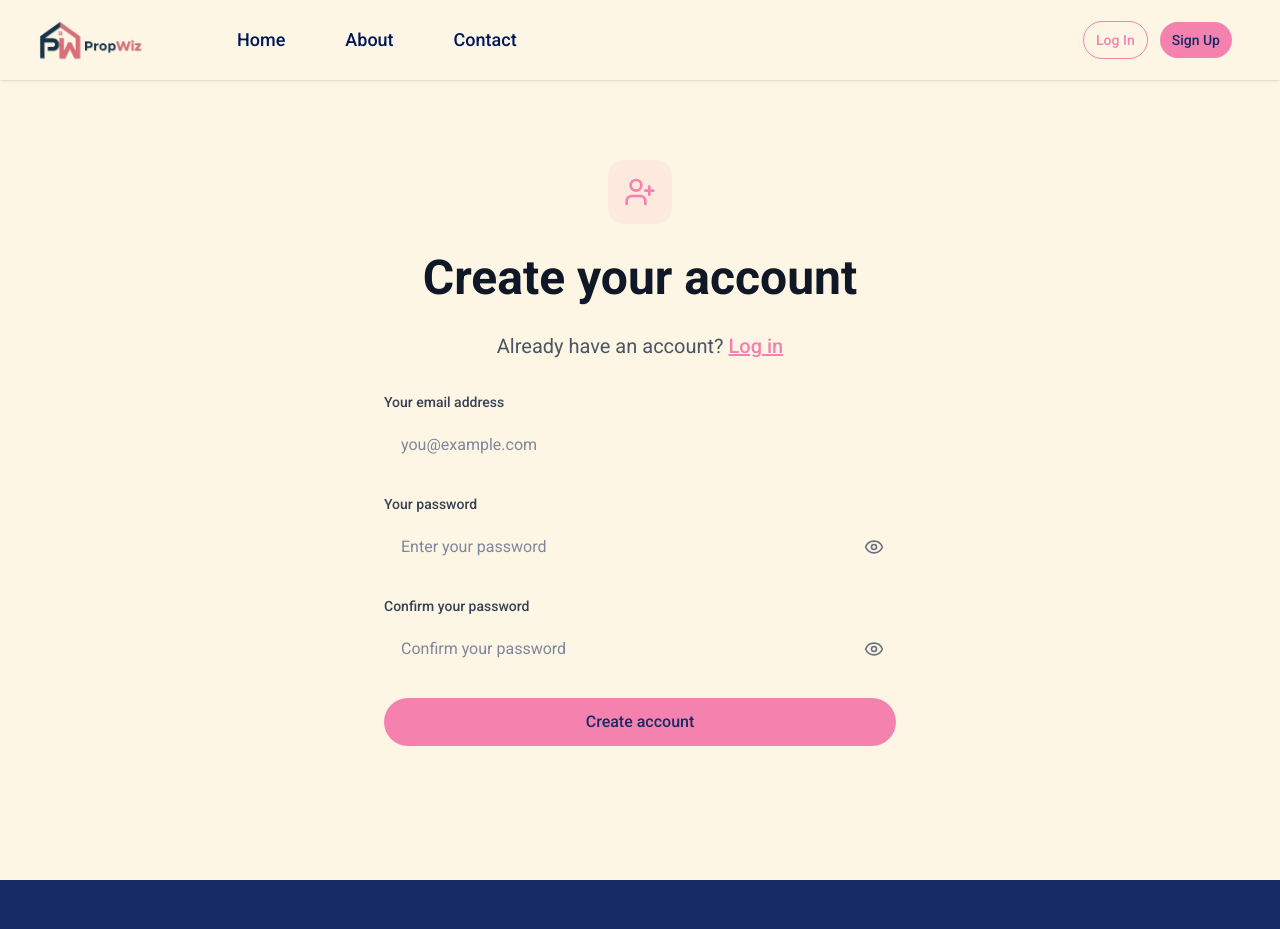
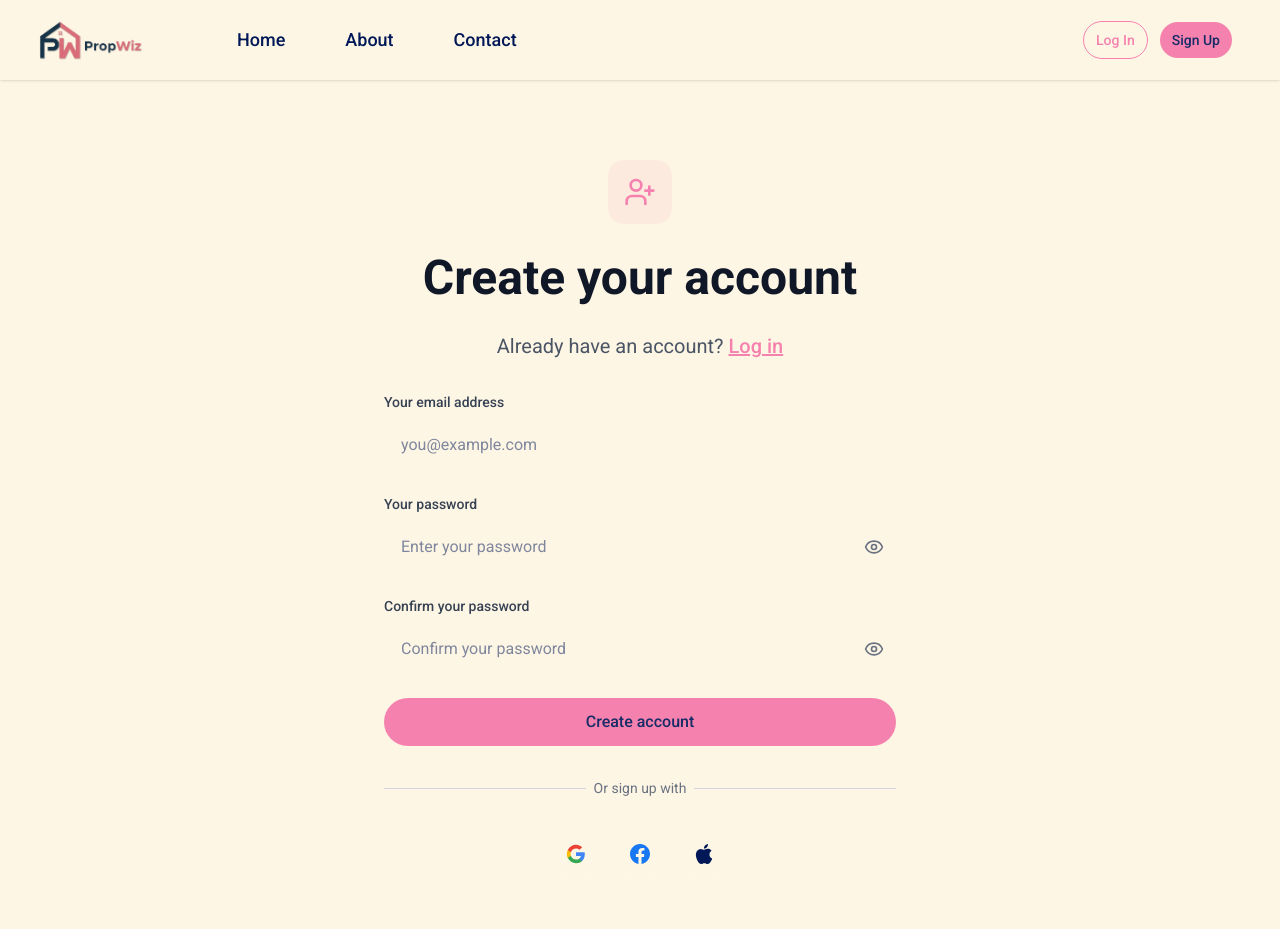
Before and after one commit to titusedwardgoh/property-calculator-mac, a Next.js app: page /signup in a window 1280 px wide. Shown: the top 929 px of the page. Built offline with nearby package versions, Linux system fonts and the light colour scheme; no server answers; a web font is replaced by a local one.

Commit message:
google login

```diff
--- a/src/app/signup/page.js
+++ b/src/app/signup/page.js
@@ -5,6 +5,7 @@
 import Link from 'next/link';
 import { useRouter } from 'next/navigation';
 import { UserPlus, Eye, EyeOff, Loader2 } from 'lucide-react';
+import { createClient } from '@/lib/supabase/client';
 
 export default function SignupPage() {
   const [email, setEmail] = useState('');
@@ -15,6 +16,7 @@
   const [loading, setLoading] = useState(false);
   const [error, setError] = useState('');
   const router = useRouter();
+  const supabase = createClient();
 
   const handleSignup = async (e) => {
     e.preventDefault();
@@ -55,6 +57,25 @@
     } catch (err) {
       setError('An error occurred. Please try again.');
       setLoading(false);
+    }
+  };
+
+  const handleOAuthLogin = async (provider) => {
+    setError('');
+    try {
+      const { data, error } = await supabase.auth.signInWithOAuth({
+        provider,
+        options: {
+          redirectTo: `${window.location.origin}/api/auth/callback?next=${encodeURIComponent('/dashboard')}`,
+        },
+      });
+
+      if (error) {
+        setError(error.message);
+      }
+      // OAuth will redirect automatically
+    } catch (err) {
+      setError('An error occurred. Please try again.');
     }
   };
 
@@ -207,6 +228,64 @@
             )}
           </motion.button>
         </form>
+
+        {/* Divider */}
+        <div className="relative my-8">
+          <div className="absolute inset-0 flex items-center">
+            <div className="w-full border-t border-gray-300"></div>
+          </div>
+          <div className="relative flex justify-center text-sm">
+            <span className="px-2 bg-base-100 text-gray-500">Or sign up with</span>
+          </div>
+        </div>
+
+        {/* Social Login Buttons */}
+        <div className="flex items-center justify-center gap-4">
+          {/* Google */}
+          <motion.button
+            whileHover={{ scale: 1.05 }}
+            whileTap={{ scale: 0.95 }}
+            onClick={() => handleOAuthLogin('google')}
+            disabled={loading}
+            className="flex items-center justify-center w-12 h-12 border-2 border-base-300 rounded-full hover:border-primary hover:bg-primary/10 transition-all disabled:opacity-50"
+            aria-label="Continue with Google"
+          >
+            <svg className="w-5 h-5" viewBox="0 0 24 24">
+              <path fill="#4285F4" d="M22.56 12.25c0-.78-.07-1.53-.2-2.25H12v4.26h5.92c-.26 1.37-1.04 2.53-2.21 3.31v2.77h3.57c2.08-1.92 3.28-4.74 3.28-8.09z"/>
+              <path fill="#34A853" d="M12 23c2.97 0 5.46-.98 7.28-2.66l-3.57-2.77c-.98.66-2.23 1.06-3.71 1.06-2.86 0-5.29-1.93-6.16-4.53H2.18v2.84C3.99 20.53 7.7 23 12 23z"/>
+              <path fill="#FBBC05" d="M5.84 14.09c-.22-.66-.35-1.36-.35-2.09s.13-1.43.35-2.09V7.07H2.18C1.43 8.55 1 10.22 1 12s.43 3.45 1.18 4.93l2.85-2.22.81-.62z"/>
+              <path fill="#EA4335" d="M12 5.38c1.62 0 3.06.56 4.21 1.64l3.15-3.15C17.45 2.09 14.97 1 12 1 7.7 1 3.99 3.47 2.18 7.07l3.66 2.84c.87-2.6 3.3-4.53 6.16-4.53z"/>
+            </svg>
+          </motion.button>
+
+          {/* Facebook */}
+          <motion.button
+            whileHover={{ scale: 1.05 }}
+            whileTap={{ scale: 0.95 }}
+            onClick={() => handleOAuthLogin('facebook')}
+            disabled={loading}
+            className="flex items-center justify-center w-12 h-12 border-2 border-base-300 rounded-full hover:border-primary hover:bg-primary/10 transition-all disabled:opacity-50"
+            aria-label="Continue with Facebook"
+          >
+            <svg className="w-5 h-5" viewBox="0 0 24 24" fill="#1877F2">
+              <path d="M24 12.073c0-6.627-5.373-12-12-12s-12 5.373-12 12c0 5.99 4.388 10.954 10.125 11.854v-8.385H7.078v-3.47h3.047V9.43c0-3.007 1.792-4.669 4.533-4.669 1.312 0 2.686.235 2.686.235v2.953H15.83c-1.491 0-1.956.925-1.956 1.874v2.25h3.328l-.532 3.47h-2.796v8.385C19.612 23.027 24 18.062 24 12.073z"/>
+            </svg>
+          </motion.button>
+
+          {/* Apple */}
+          <motion.button
+            whileHover={{ scale: 1.05 }}
+            whileTap={{ scale: 0.95 }}
+            onClick={() => handleOAuthLogin('apple')}
+            disabled={loading}
+            className="flex items-center justify-center w-12 h-12 border-2 border-base-300 rounded-full hover:border-primary hover:bg-primary/10 transition-all disabled:opacity-50"
+            aria-label="Continue with Apple"
+          >
+            <svg className="w-5 h-5" viewBox="0 0 24 24" fill="currentColor">
+              <path d="M12.152 6.896c-.948 0-2.415-1.078-3.96-1.04-2.04.027-3.91 1.183-4.961 3.014-2.117 3.675-.546 9.103 1.519 12.09 1.013 1.454 2.208 3.09 3.792 3.039 1.52-.065 2.09-.987 3.935-.987 1.831 0 2.35.987 3.96.948 1.637-.026 2.676-1.48 3.676-2.948 1.156-1.688 1.636-3.325 1.662-3.415-.039-.013-3.182-1.221-3.22-4.857-.026-3.04 2.48-4.494 2.597-4.559-1.429-2.09-3.623-2.324-4.39-2.376-2-.156-3.675 1.09-4.61 1.09zM15.53 3.83c.843-1.012 1.4-2.427 1.245-3.83-1.207.052-2.662.805-3.532 1.818-.78.896-1.454 2.338-1.273 3.714 1.338.104 2.715-.688 3.559-1.701"/>
+            </svg>
+          </motion.button>
+        </div>
       </motion.div>
     </div>
   );
```
